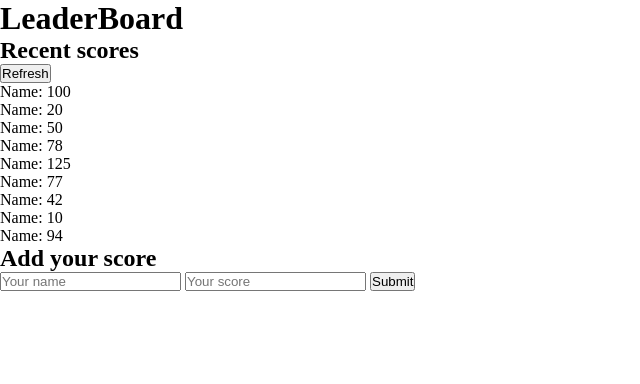
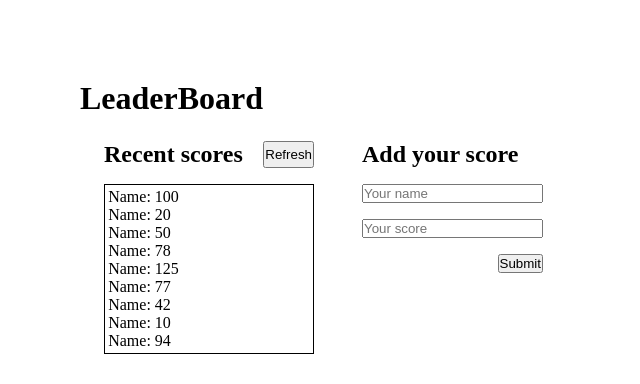
Before and after one commit to nejidevelops/LeaderBoard, a website built with webpack: page src/index.html in a window 1280 px wide. Shown: the whole page, without its empty margins (0-640 px from the left). Built offline with nearby package versions, Linux system fonts and the light colour scheme.

Commit message:
Add style.css file

```diff
--- a/src/style.css
+++ b/src/style.css
@@ -9,3 +9,45 @@
 ul {
   list-style: none;
 }
+
+body {
+  height: 100vh;
+  padding: 5rem;
+}
+
+main {
+  display: flex;
+  gap: 3rem;
+  margin: 1.5rem;
+}
+
+.scores {
+  display: flex;
+  flex-direction: column;
+  gap: 1rem;
+  width: 210px;
+}
+
+.header {
+  display: flex;
+  justify-content: space-between;
+}
+
+.scores-list {
+  border: 1px solid;
+  padding: 0.2rem;
+}
+
+.scores-form {
+  display: flex;
+  flex-direction: column;
+  gap: 1rem;
+}
+
+.scores-form form {
+  display: flex;
+  flex-direction: column;
+  gap: 1rem;
+  flex-wrap: wrap;
+  align-items: end;
+}
```
